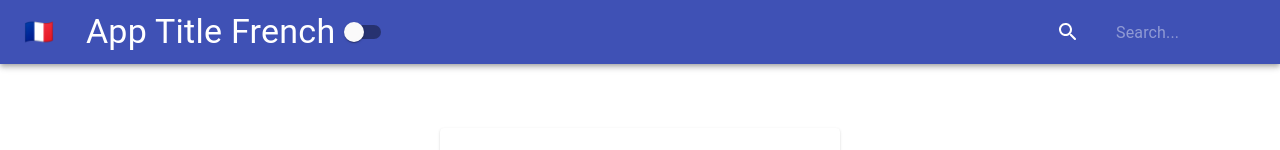
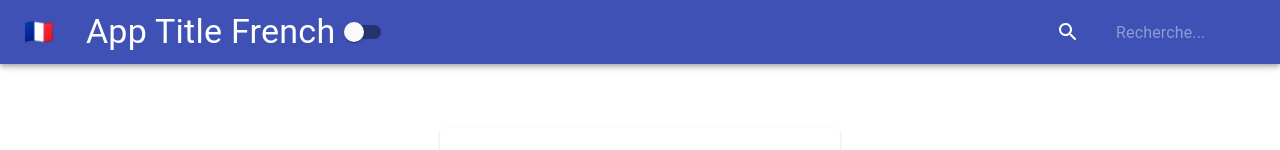
Before and after one commit to jbuican14/form-context, a React (Create React App) app: page / in a window 1280 px wide. Shown: the top 150 px of the page. Built offline with nearby package versions, Linux system fonts and the light colour scheme.

Commit message:
High order function when there are more than 1 context to consume

```diff
--- a/src/components/Navbar.jsx
+++ b/src/components/Navbar.jsx
@@ -3,24 +3,38 @@ import {AppBar, Toolbar, IconButton, Typography, Switch, InputBase, withStyles }
 import { SearchRounded } from '@material-ui/icons';
 import styles from '../styles/NavBarStyles';
 import { ThemeContext } from '../contexts/ThemeContext'
-import { LanguageContext } from '../contexts/LanguageContext';
+import { withLanguageContext } from '../contexts/LanguageContext';
+
+const words = {
+  english: {
+    search:"Search",
+    flag:"🇺🇸"
+  },
+  french: {
+    search:"Recherche",
+    flag:"🇫🇷"
+  },
+  spanish: {
+    search:"Buscar",
+    flag:"🇪🇸"
+  },
+}
 
 function Navbar(props) {
   const context = useContext(ThemeContext);
   const { isDarkMode, toggleTheme } = context;
-  const {classes} = props;
+  const {classes, languageContext} = props;
+  console.log('🚀 ~ file: Navbar.jsx:12 ~ Navbar ~ props:', props, words[languageContext.language])
 
   return (
-    <LanguageContext.Consumer>
-      {value => (
     <div className={classes.root}>
       <AppBar position='static' color={isDarkMode? 'default': 'primary'}>
         <Toolbar>
           <IconButton className={classes.menuButton} color="inherit">
-            <span>🇫🇷</span>
+            <span>{words[languageContext.language].flag}</span>
           </IconButton>
           <Typography className={classes.title} variant='h4' color='inherit'>
-            App Title {value.language}
+            App Title {languageContext.language}
           </Typography>
           <Switch onChange={toggleTheme} />
           <div className={classes.grow}/>
@@ -28,7 +42,7 @@ function Navbar(props) {
             <div className={classes.SearchRounded}>
               <SearchRounded />
               </div>
-              <InputBase placeholder='Search...' classes={{
+              <InputBase placeholder={`${words[languageContext.language].search}...`} classes={{
                 root: classes.inputRoot,
                 input: classes.inputInput
               }} />
@@ -37,9 +51,7 @@ function Navbar(props) {
         </Toolbar>
       </AppBar>
     </div>
-      )}
-    </LanguageContext.Consumer>
   )
 }
 
-export default withStyles(styles)(Navbar);
+export default withLanguageContext(withStyles(styles)(Navbar));
--- a/src/components/Top.jsx
+++ b/src/components/Top.jsx
@@ -4,7 +4,6 @@ import { ThemeContext } from '../contexts/ThemeContext'
 export default function Top({children}) {
   const context = useContext(ThemeContext);
   const { isDarkMode } = context;
-  console.log('🚀 ~ file: Top.jsx:7 ~ Top ~ isDarkMode:', isDarkMode)
 
   const styles = {
     background: isDarkMode? "rgb(29 69 29)": "rgb(255, 255, 255)",
--- a/src/contexts/LanguageContext.js
+++ b/src/contexts/LanguageContext.js
@@ -15,3 +15,9 @@ export const LanguageProvider = ({children}) => {
     <LanguageContext.Provider value={{language, changeLanguage}}>{children}</LanguageContext.Provider>
   )
 }
+
+export const withLanguageContext = Component => props => (
+  <LanguageContext.Consumer>
+    {value => <Component languageContext={value} {...props} />}
+  </LanguageContext.Consumer>
+)
```
Also changed, not shown: notes.txt.
